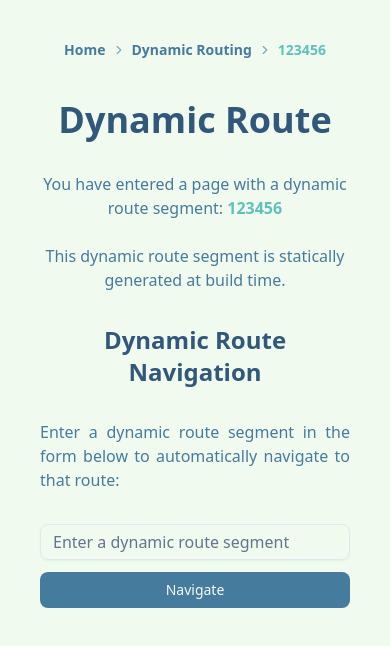
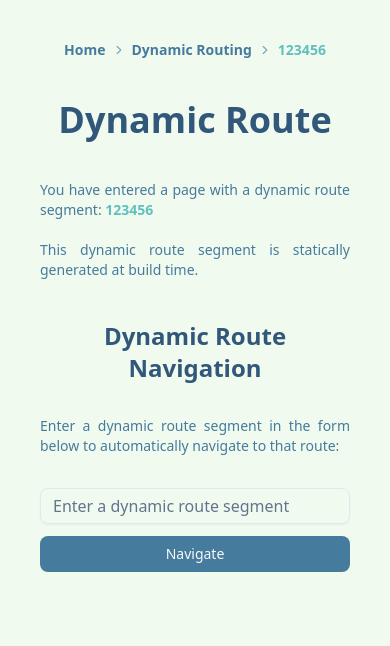
Before and after one commit to cragtok/next_js_features_app, a Next.js app: page /routes/dynamic/123456 in a window 390 px wide. Shown: the top 646 px of the page. Built offline with nearby package versions, Linux system fonts and the light colour scheme.

Commit message:
feat: standardize page default layout and styles

```diff
--- a/app/(home)/SiteLinks.tsx
+++ b/app/(home)/SiteLinks.tsx
@@ -24,14 +24,14 @@ const renderRoutes = (pageRoutes: PageRoute[]) => {
         return (
             <AccordionItem
                 key={crypto.randomUUID()}
-                className="flex flex-col"
+                className="flex flex-col text-left px-2"
                 value={`item-${idx + 1}`}
             >
                 <AccordionTrigger className="font-extrabold text-brand-700">
                     {pageRoute.route}
                 </AccordionTrigger>
 
-                <AccordionContent className="flex flex-col gap-3 text-balance">
+                <AccordionContent className="flex flex-col gap-3">
                     {renderSubRoutes(pageRoute.subRoutes)}
                 </AccordionContent>
             </AccordionItem>
@@ -41,10 +41,8 @@ const renderRoutes = (pageRoutes: PageRoute[]) => {
 
 export default function SiteLinks() {
     return (
-        <>
-            <Accordion type="multiple" className="w-full flex flex-col gap-3">
-                {renderRoutes(pageRoutes)}
-            </Accordion>
-        </>
+        <Accordion type="multiple" className="w-full flex flex-col gap-3">
+            {renderRoutes(pageRoutes)}
+        </Accordion>
     );
 }
--- a/app/(home)/page.tsx
+++ b/app/(home)/page.tsx
@@ -1,22 +1,18 @@
+import { PageWrapper } from "@/components/general/PageWrapper";
 import SiteLinks from "./SiteLinks";
 
 export default function Page() {
     return (
-        <>
-            <div className="flex flex-col pt-10 gap-8 items-center text-center">
-                <h1 className="text-brand-700 font-extrabold text-4xl">
-                    Next.js Features App
-                </h1>
-                <p className="text-brand-500 max-w-md">
-                    This project demonstrates various features of Next.js. All
-                    features are fully working. Just click on a link to see a
-                    feature in action.
-                </p>
-            </div>
+        <PageWrapper pageTitle="Next.js Features App">
+            <p className="text-brand-500 max-w-md text-justify">
+                This project demonstrates various features of Next.js. All
+                features are fully working. Just click on a link to see a
+                feature in action.
+            </p>
 
-            <div className="max-w-screen-md md:mx-auto mt-15">
+            <div className="w-full max-w-screen-md md:mx-auto mt-10">
                 <SiteLinks />
             </div>
-        </>
+        </PageWrapper>
     );
 }
--- a/app/routes/dynamic/[slug]/page.tsx
+++ b/app/routes/dynamic/[slug]/page.tsx
@@ -1,3 +1,4 @@
+import { PageWrapper } from "@/components/general/PageWrapper";
 import { DynamicRouteForm } from "../DynamicRouteForm";
 
 const slugs = ["dynamic_route", "1ae64431", "helloWorld", "123456"];
@@ -16,27 +17,24 @@ export default async function Page({
     const { slug } = await params;
 
     return (
-        <div className="flex flex-col pt-10 gap-8 items-center text-center">
-            <h1 className="text-brand-700 font-extrabold text-4xl">
-                Dynamic Route
-            </h1>
-
+        <PageWrapper pageTitle="Dynamic Route">
             <section>
-                <p className="text-brand-500 max-w-prose wrap-anywhere">
+                <p className="text-brand-500 max-w-prose wrap-anywhere text-justify">
                     You have entered a page with a dynamic route segment:{" "}
                     <span className="text-accent-500 font-semibold">
                         {slug}
                     </span>
                 </p>
-                <br/>
+                <br />
                 {slugs.includes(slug) && (
-                    <p className="text-brand-500 max-w-prose wrap-anywhere">
-                        This dynamic route segment is statically generated at build time.
+                    <p className="text-brand-500 max-w-prose wrap-anywhere text-justify">
+                        This dynamic route segment is statically generated at
+                        build time.
                     </p>
                 )}
             </section>
 
-            <section className="flex flex-col gap-8 pb-12">
+            <section className="flex flex-col gap-8">
                 <h2 className="text-brand-700 font-extrabold text-2xl">
                     Dynamic Route Navigation
                 </h2>
@@ -48,6 +46,6 @@ export default async function Page({
 
                 <DynamicRouteForm baseRoute="/routes/dynamic" />
             </section>
-        </div>
+        </PageWrapper>
     );
 }
--- a/app/routes/dynamic/page.tsx
+++ b/app/routes/dynamic/page.tsx
@@ -1,14 +1,11 @@
 import Link from "next/link";
 import { DynamicRouteForm } from "./DynamicRouteForm";
 import FolderStructureCards from "../FolderStructureCards";
+import { PageWrapper } from "@/components/general/PageWrapper";
 
 export default function Page() {
     return (
-        <div className="flex flex-col pt-10 gap-10 items-center text-center max-sm:text-sm">
-            <h1 className="text-brand-700 font-extrabold text-4xl">
-                Dynamic Routing
-            </h1>
-
+        <PageWrapper pageTitle="Dynamic Routing">
             <section className="flex flex-col gap-8">
                 <p className="text-brand-500 max-w-prose text-justify">
                     In Next.js, you can create a dynamic route by creating a{" "}
@@ -73,7 +70,7 @@ export default function Page() {
                 <DynamicRouteForm baseRoute="/routes/dynamic" />
             </section>
 
-            <section className="flex flex-col gap-8 pb-18">
+            <section className="flex flex-col gap-8">
                 <h2 className="text-brand-700 font-extrabold text-2xl">
                     Cached Dynamic Routes
                 </h2>
@@ -135,6 +132,6 @@ export default function Page() {
                     </li>
                 </ul>
             </section>
-        </div>
+        </PageWrapper>
     );
 }
--- a/app/routes/static/page.tsx
+++ b/app/routes/static/page.tsx
@@ -1,14 +1,11 @@
+import { PageWrapper } from "@/components/general/PageWrapper";
 import FolderStructureCards from "../FolderStructureCards";
 
 export default function Page() {
     return (
-        <div className="flex flex-col pt-10 gap-8 items-center max-sm:text-sm">
-            <h1 className="text-brand-700 font-extrabold text-4xl text-center">
-                Static Routing
-            </h1>
-
+        <PageWrapper pageTitle="Static Routing">
             <section>
-                <p className="text-brand-500 max-w-prose">
+                <p className="text-brand-500 max-w-prose text-justify">
                     This page is routed using a simple static route{" "}
                     <span className="text-accent-500 font-semibold whitespace-nowrap">
                         /routes/static
@@ -28,12 +25,12 @@ export default function Page() {
                 </p>
             </section>
 
-            <section className="flex flex-col gap-6 pb-10">
+            <section className="flex flex-col gap-6">
                 <h2 className="text-brand-700 font-extrabold text-2xl text-center">
                     Folder Structure For This Page
                 </h2>
 
-                <p className="text-brand-500 max-w-prose">
+                <p className="text-brand-500 max-w-prose text-justify">
                     The page for this route was made by creating an{" "}
                     <span className="text-accent-500 font-semibold whitespace-nowrap">
                         app/routes/static/page.tsx
@@ -51,6 +48,6 @@ export default function Page() {
                     />
                 </div>
             </section>
-        </div>
+        </PageWrapper>
     );
 }
--- /dev/null
+++ b/components/general/PageWrapper.tsx
@@ -0,0 +1,17 @@
+import React from "react";
+
+interface Props {
+    children: React.ReactNode;
+    pageTitle: string;
+}
+
+export function PageWrapper({ children, pageTitle }: Props) {
+    return (
+        <div className="flex flex-col pt-10 gap-10 items-center text-center max-sm:text-sm pb-10">
+            <h1 className="text-brand-700 font-extrabold text-4xl">
+                {pageTitle}
+            </h1>
+            {children}
+        </div>
+    );
+}
```
Also changed, not shown: 1 other file (tests, documents, lock files or other folders).
